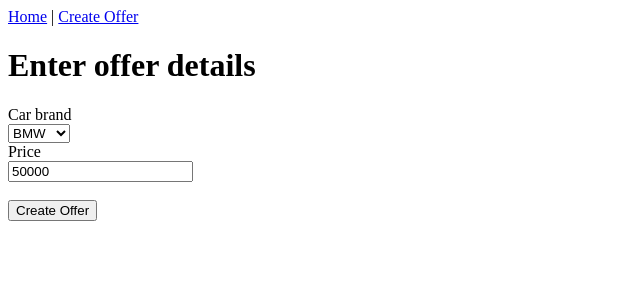
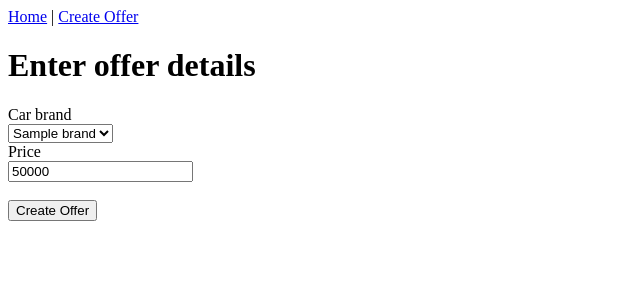
Before and after one commit to rajkonkret/BootCamp-11-10-2025-WEB, a Flask app: template web3_flask/flask_zad4/templates/create_offer.html in a window 1280 px wide. Shown: the top 300 px of the page, without its empty margins (0-640 px from the left). Run offline with Flask 3, Linux system fonts and the light colour scheme; the template is opened without the code that fills it: most values are stand-ins (such as "Sample title", 1, 10 or a date in 2020).

Commit message:
[16 16] update web3_flask/flask_zad3 add  jinja

```diff
--- a/web3_flask/flask_zad4/templates/create_offer.html
+++ b/web3_flask/flask_zad4/templates/create_offer.html
@@ -9,9 +9,9 @@
 <form action="{{ url_for('create_offer') }}" method="POST">
     <label>Car brand</label><br>
     <select for="brand" name="brand">
-        <option value="BMW">BMW</option>
-        <option value="Audi">Audi</option>
-        <option value="Toyota">Toyota</option>
+        {% for brand in offer.brands %}
+            <option value="{{ brand.code }}">{{ brand.name }}</option>
+        {% endfor %}
     </select><br>
 
     <label>Price</label><br>
```
